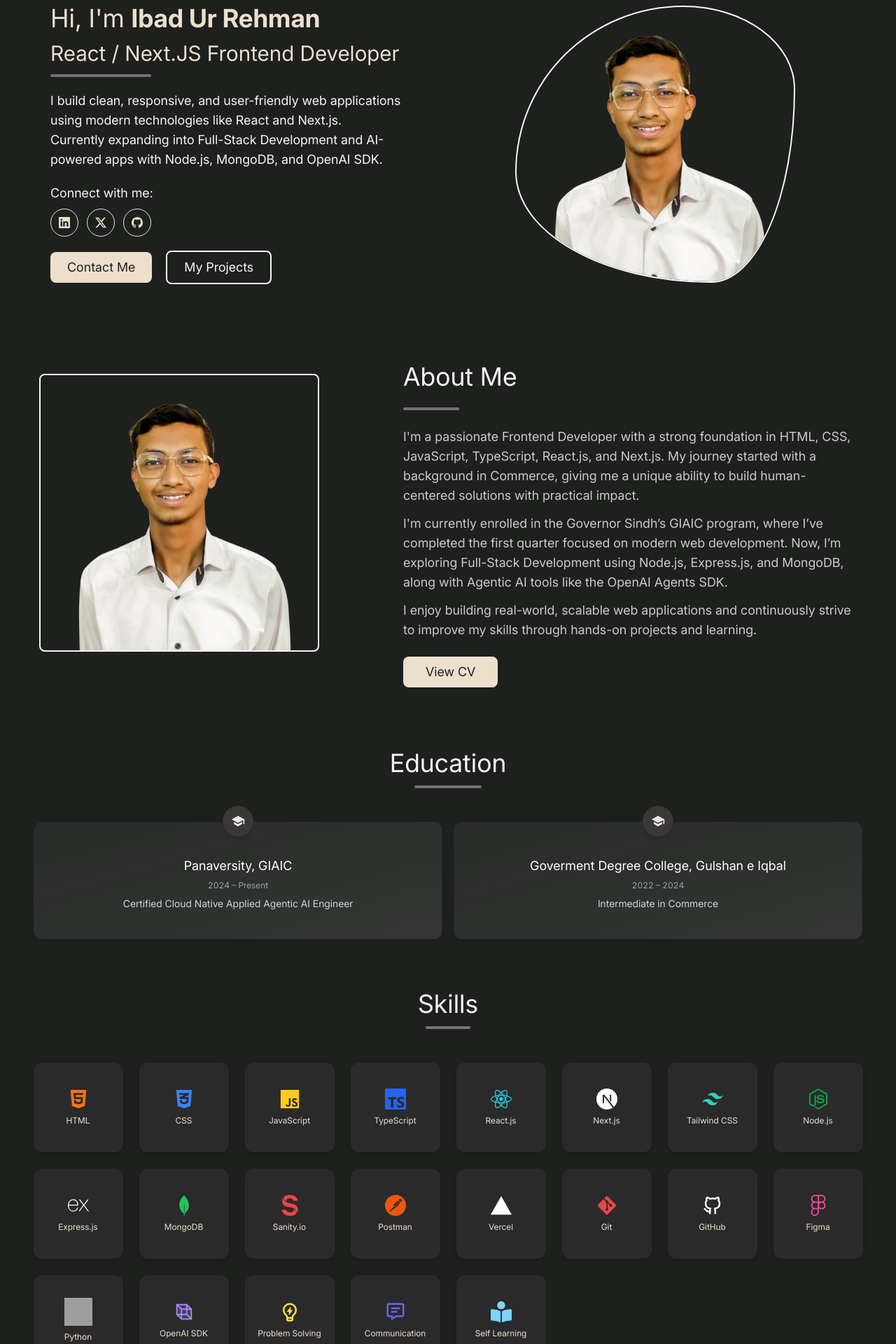
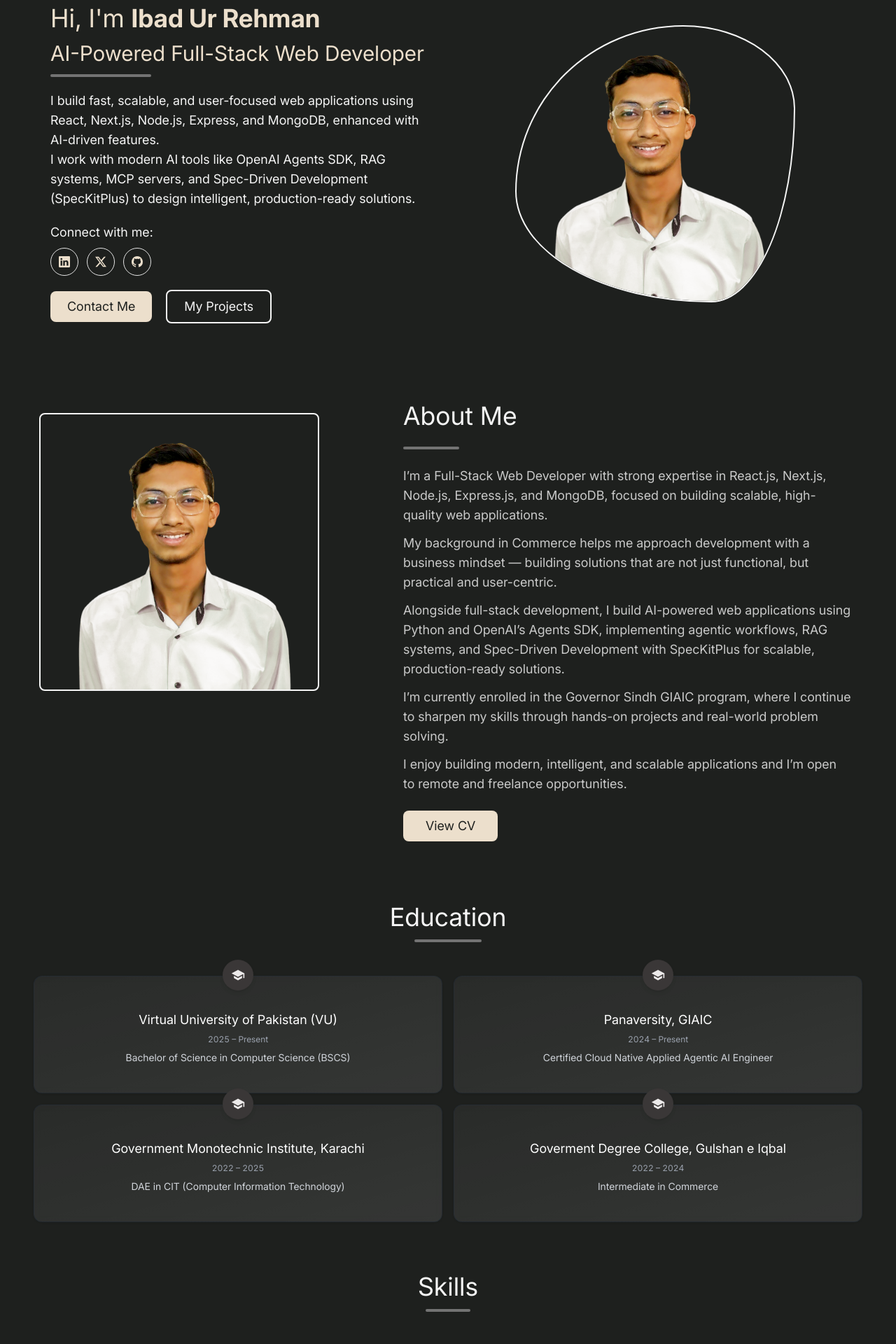
Before and after one commit to ibad363/ibad-portfolio, a Next.js app: page / in a window 1280 px wide. Shown: the part 140-2060 px from the top of the page at 70% size. Built offline with nearby package versions, Linux system fonts and the light colour scheme; grey boxes are pictures that could not be loaded.

Commit message:
update: hero section about section skills icon education projects Favicon

```diff
--- a/app/data/resume-data.tsx
+++ b/app/data/resume-data.tsx
@@ -6,11 +6,10 @@ import {
 } from "react-icons/fa";
 import {
     SiNextdotjs, SiTailwindcss, SiTypescript, SiMongodb,
-    SiExpress, SiPostman, SiVercel, SiSanity
+    SiExpress, SiPostman, SiVercel, SiSanity, SiOpenai
 } from "react-icons/si";
 import { TbBrandGithub } from "react-icons/tb";
 import { RiLightbulbFlashLine } from "react-icons/ri";
-import { PiCubeTransparentDuotone, PiStudentDuotone } from "react-icons/pi";
 import { BiMessageDetail } from "react-icons/bi";
 
 export const RESUME_DATA = {
@@ -20,12 +19,14 @@ export const RESUME_DATA = {
     resumePath: "/assets/Ibad_Ur_Rehman_Frontend_Developer_Resume.pdf",
     profilePicPath: "/assets/ibad.png",
     about: [
-        "I'm a passionate Frontend Developer with a strong foundation in HTML, CSS, JavaScript, TypeScript, React.js, and Next.js. My journey started with a background in Commerce, giving me a unique ability to build human-centered solutions with practical impact.",
-        "I'm currently enrolled in the Governor Sindh’s GIAIC program, where I’ve completed the first quarter focused on modern web development. Now, I’m exploring Full-Stack Development using Node.js, Express.js, and MongoDB, along with Agentic AI tools like the OpenAI Agents SDK.",
-        "I enjoy building real-world, scalable web applications and continuously strive to improve my skills through hands-on projects and learning."
+        "I’m a Full-Stack Web Developer with strong expertise in React.js, Next.js, Node.js, Express.js, and MongoDB, focused on building scalable, high-quality web applications.",
+        "My background in Commerce helps me approach development with a business mindset — building solutions that are not just functional, but practical and user-centric.",
+        "Alongside full-stack development, I build AI-powered web applications using Python and OpenAI’s Agents SDK, implementing agentic workflows, RAG systems, and Spec-Driven Development with SpecKitPlus for scalable, production-ready solutions.",
+        "I’m currently enrolled in the Governor Sindh GIAIC program, where I continue to sharpen my skills through hands-on projects and real-world problem solving.",
+        "I enjoy building modern, intelligent, and scalable applications and I’m open to remote and freelance opportunities."
     ],
     summary:
-        "I build clean, responsive, and user-friendly web applications using modern technologies like React and Next.js. \nCurrently expanding into Full-Stack Development and AI-powered apps with Node.js, MongoDB, and OpenAI SDK.",
+        "I build fast, scalable, and user-focused web applications using React, Next.js, Node.js, Express, and MongoDB, enhanced with AI-driven features.\n I work with modern AI tools like OpenAI Agents SDK, RAG systems, MCP servers, and Spec-Driven Development (SpecKitPlus) to design intelligent, production-ready solutions. ",
     contact: {
         email: "hafizibadurrehman363@gmail.com",
         social: [
@@ -48,10 +49,22 @@ export const RESUME_DATA = {
     },
     education: [
         {
+            school: "Virtual University of Pakistan (VU)",
+            degree: "Bachelor of Science in Computer Science (BSCS)",
+            start: "2025",
+            end: "Present",
+        },
+        {
             school: "Panaversity, GIAIC",
             degree: "Certified Cloud Native Applied Agentic AI Engineer",
             start: "2024",
             end: "Present",
+        },
+        {
+            school: "Government Monotechnic Institute, Karachi",
+            degree: "DAE in CIT (Computer Information Technology)",
+            start: "2022",
+            end: "2025",
         },
         {
             school: "Goverment Degree College, Gulshan e Iqbal",
@@ -85,7 +98,7 @@ export const RESUME_DATA = {
 
         // AI
         { name: "Python", icon: <img src="https://cdn.jsdelivr.net/gh/devicons/devicon/icons/python/python-original.svg" className="w-10 h-10" /> },
-        { name: "OpenAI SDK", icon: <PiCubeTransparentDuotone className="text-violet-400 text-3xl" /> },
+        { name: "OpenAI SDK", icon: <SiOpenai className="text-white-400 text-3xl" /> },
 
         // Soft Skills
         { name: "Problem Solving", icon: <RiLightbulbFlashLine className="text-yellow-300 text-3xl" /> },
@@ -93,6 +106,45 @@ export const RESUME_DATA = {
         { name: "Self Learning", icon: <FaBookReader className="text-sky-300 text-3xl" /> },
     ],
     projects: [
+        {
+            title: "Aura One (Earbuds E-commerce)",
+            techStack: [
+                "Client Live Project",
+                "Next.js",
+                "Tailwind CSS",
+                "Sanity CMS",
+            ],
+            description:
+                "A production-ready e-commerce website for a consumer electronics brand, built with Next.js and Sanity CMS, focused on performance, responsiveness, and a clean shopping experience.",
+            link: "https://auraone.pk/",
+        },
+
+        {
+            title: "Physical AI & Humanoid Robotics (AI Book)",
+            techStack: [
+                "Hackathon Project",
+                "Docusaurus",
+                "OpenAI Agents SDK",
+                "RAG",
+                "SpecKitPlus",
+            ],
+            description:
+                "An AI-generated and spec-driven educational book on Physical AI and Humanoid Robotics, built using Docusaurus and enhanced with a RAG-powered chatbot using OpenAI Agents SDK.",
+            link: "https://ibad363.github.io/ai-book-new/",
+        },
+
+        {
+            title: "Full-Stack Weather AI Agent",
+            techStack: [
+                "Next.js",
+                "Python",
+                "OpenAI Agents SDK",
+                "Weather API",
+            ],
+            description:
+                "A full-stack AI-powered weather assistant that fetches real-time weather data using external APIs and processes queries through an intelligent agent built with OpenAI Agents SDK.",
+            link: "https://github.com/ibad363/AI-Agents-Projects/tree/main/01_fullstack_weather_agent",
+        },
         {
             title: "Furniro (Furniture Store)",
             techStack: [
@@ -171,7 +223,7 @@ export const RESUME_DATA = {
                 "CSS",
             ],
             description:
-            "A UI practice project cloning the Salesforce landing page using only HTML and CSS for layout and styling.",
+                "A UI practice project cloning the Salesforce landing page using only HTML and CSS for layout and styling.",
             link: "https://salesforce-ibad.vercel.app",
         },
         {
--- a/app/layout.tsx
+++ b/app/layout.tsx
@@ -20,6 +20,9 @@ const interBold = localFont({
 export const metadata: Metadata = {
   title: "Ibad Ur Rehman",
   description: "Ibad Ur Rehman Portfolio",
+  icons: {
+    icon: "/icon.svg",
+  },
 };
 
 export default function RootLayout({
--- a/components/Hero.tsx
+++ b/components/Hero.tsx
@@ -10,7 +10,7 @@ export default function Hero() {
       <div className="w-full md:w-[60%] lg:w-1/2 p-6 flex flex-col items-center md:items-start my-auto gap-5">
         <div className="font-bold flex flex-col items-center md:items-start gap-3">
           <h1 className="text-3xl md:text-4xl text-center md:text-start">Hi, I'm <span className="font-interBold">{RESUME_DATA.name}</span></h1>
-          <h3 className="text-2xl md:text-3xl text-center md:text-start">React / Next.JS Frontend Developer</h3>
+          <h3 className="text-2xl md:text-3xl text-center md:text-start">AI-Powered Full-Stack Web Developer</h3>
           <div className="w-36 h-1 bg-muted-foreground rounded-lg"></div>
         </div>
         {/* Summary */}
```
Also changed, not shown: public/icon.svg (added).
